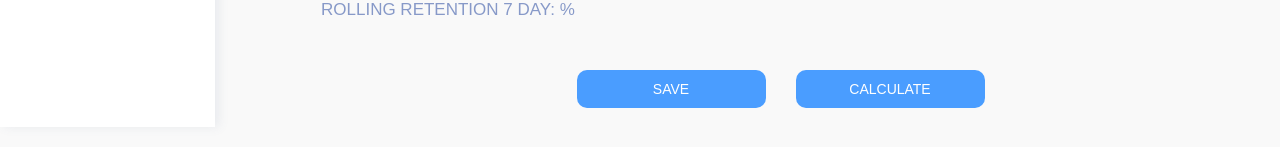
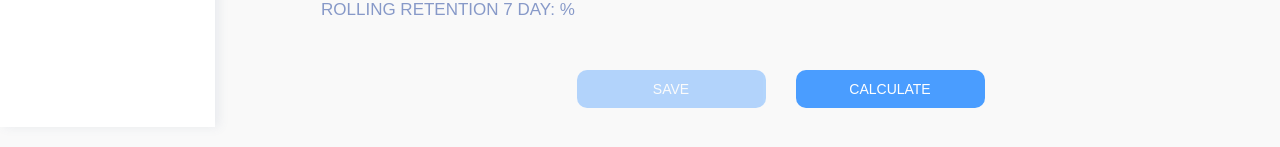
Before and after one commit to beagle-elgaeb/abtest-test, a React (Create React App) app in the folder web/: page / in a window 1280 px wide. Shown: the part 307-454 px from the top of the page. Built offline with nearby package versions, Linux system fonts and the light colour scheme; no server answers; a small style sheet from the web is missing.

Commit message:
Кнопка Save неактивна когда есть пустые строки или нет строк вообще

```diff
--- a/web/src/components/Calculator.tsx
+++ b/web/src/components/Calculator.tsx
@@ -15,9 +15,11 @@ function Calculator() {
     async function loadUsers() {
       const users = await api.getUsers();
 
+      if (!users.length) {
+        addRow();
+      }
+
       setUsers(users);
-
-      addRow();
     }
 
     loadUsers();
@@ -92,9 +94,7 @@ function Calculator() {
     );
 
     const timeIntervals = users
-      .filter((user) => {
-        return !!user.dateRegistration && !!user.dateLastActivity;
-      })
+      .filter((user) => !!user.dateRegistration && !!user.dateLastActivity)
       .map((user) => {
         const reg = new Date(user.dateRegistration);
         const lastAct = new Date(user.dateLastActivity);
@@ -137,6 +137,10 @@ function Calculator() {
     ]);
   }
 
+  const enabled =
+    users.every((user) => !!user.dateRegistration && !!user.dateLastActivity) &&
+    !!users.length;
+
   return (
     <CalculatorContainer>
       <Title>Calculator</Title>
@@ -175,7 +179,7 @@ function Calculator() {
           groupedTimeIntervals={groupedTimeIntervals}
         />
         <Buttons>
-          <Button type="button" onClick={saveUsers}>
+          <Button type="button" onClick={saveUsers} disabled={!enabled}>
             Save
           </Button>
           <Button type="button" onClick={calculateRollingRetention}>
@@ -265,6 +269,7 @@ const AddButton = styled.button`
   line-height: 16px;
   font-weight: 400;
   color: #5d6e97;
+  cursor: pointer;
   margin: 32px 0 0 0;
 `;
 
@@ -280,7 +285,6 @@ const Buttons = styled.div`
   margin: 50px 0 19px 0;
 `;
 
-// todo: можно сделать неактивными, если ничего не изменено
 // todo: улучшить UX: добавить многоточие в момент отправки запроса
 const Button = styled.button`
   max-width: 189px;
@@ -288,6 +292,7 @@ const Button = styled.button`
   height: 38px;
   display: block;
   background: #4a9dff;
+  opacity: ${({ disabled }) => (disabled ? "0.4" : "1")};
   border: none;
   border-radius: 10px;
   outline: none;
@@ -296,6 +301,7 @@ const Button = styled.button`
   font-weight: 400;
   color: #ffffff;
   text-transform: uppercase;
+  cursor: ${({ disabled }) => (disabled ? "default" : "pointer")};
   margin: 0 30px 0 0;
 
   :last-child {
```
